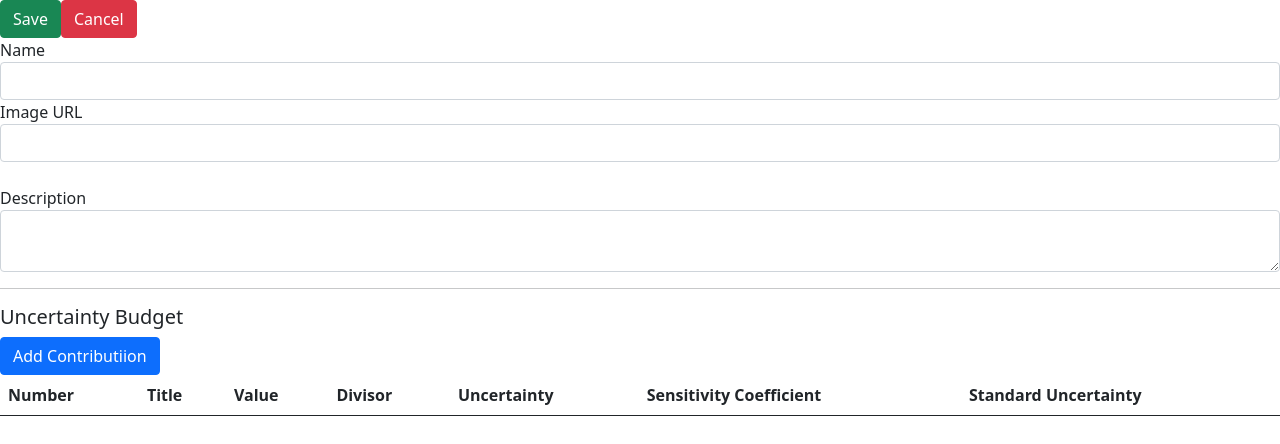
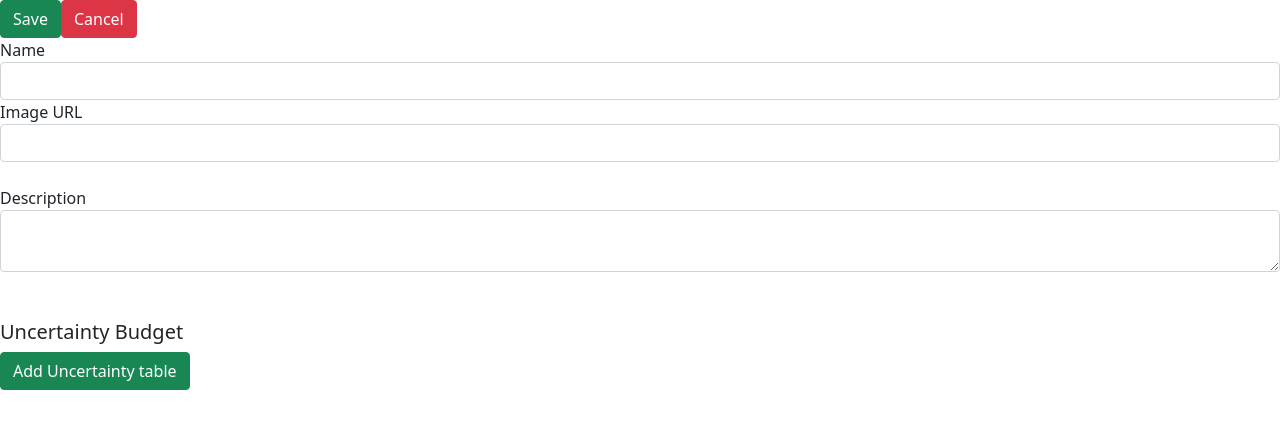
Before and after one commit to MetrologyExpert/webumeaa, an Angular app: page / in a window 1280 px wide. Shown: the top 444 px of the page. Built offline with nearby package versions, Linux system fonts and the light colour scheme.

Commit message:
4th commit

```diff
--- a/src/app/instrumentpage/instrumentpage.component.html
+++ b/src/app/instrumentpage/instrumentpage.component.html
@@ -63,46 +63,26 @@
                     </div>
                 </div>
             </div>
-<hr>
+<br>
+<br>
+
+            <h5>Uncertainty Budget</h5>
+
             <div formArrayName="uncertaintyBudgets">
-                <h5>Uncertainty Budget</h5> <button class="btn btn-primary" (click)="addContribution()">Add Contributiion</button>
-                <!-- <div *ngFor="let uncertaintyBudget of uncertaintyBudgets; let i=index"> -->
-                  <!-- The repeated uncertaintyBudget template -->
-                    <!-- <ng-container [formGroupName]="i">
-                       <input formControlName="example" />
-                       <input formControlName="measurementModel" />
-                    </ng-container>
-                </div> -->
+                <button class="btn btn-success" type="submit" (click)="addUncertaintyBudgetTable()">Add Uncertainty table</button>
 
-                 <table class="table table-striped">
-                    <thead>
-                      <tr>
-                        <th scope="col">Number</th>
-                        <th scope="col">Title</th>
-                        <th scope="col">Value</th>
-                        <th scope="col">Divisor</th>
-                        <th scope="col">Uncertainty</th>
-                        <th scope="col">Sensitivity Coefficient</th>
-                        <th scope="col">Standard Uncertainty</th>
+                <div *ngFor="let unc of uncertaintyBudgets; index as i">
+                  <div [formGroupName]="i">
+                    <input
+                    type="text"
+                    id="measurementCase"
+                    formControlName="measurementCase"
+                    class="form-control"
+                    #measurementCase>
+                  </div>
+                </div>
+            </div>
 
-                      </tr>
-                    </thead>
-                    <tbody>
-                      <tr
-                      *ngFor="let uncertaintyBudget of uncertaintyBudgets; let i=index"
-                      [formGroupName]="i"
-                      >
-                        <td scope="row">{{i}}</td>
-                        <td><input class="form-control" formControlName="title" /></td>
-                        <td><input class="form-control" formControlName="errorValue" /></td>
-                        <td><input class="form-control" formControlName="divisor" /></td>
-                        <td><input class="form-control" formControlName="standardUncertainty" /></td>
-                        <td><input class="form-control" formControlName="sensitivityCoefficient" /></td>
-                        <td><input class="form-control" formControlName="stdUncertainty" /></td>
-                     </tr>
-                    </tbody>
-                </table>
-            </div>
         </form>
     </div>
 
--- a/src/app/instrumentpage/instrumentpage.component.ts
+++ b/src/app/instrumentpage/instrumentpage.component.ts
@@ -27,19 +27,25 @@ export class InstrumentpageComponent implements OnInit {
     let description = '';
     let uncertaintyContributions = new FormArray([]);
 
+    let measurementCase = '';
+    let uncertaintyTable = new FormArray([]);
+
+
+
 
   this.instrumentProfileForm =
    new FormGroup({
         'name': new FormControl(name, Validators.required),
         'imagePath': new FormControl(imagePath, Validators.required),
         'description': new FormControl(description, Validators.required),
-        'uncertaintyBudgets': uncertaintyContributions
+        'uncertaintyBudgets': uncertaintyTable
       });
 
 
       //Uncertainty Budget Table
       this.uncertaintyBudgetTableForm = new FormGroup({
-
+        'measurementCase': new FormControl(measurementCase, Validators.required),
+        'contributions': uncertaintyContributions
       })
 
 
@@ -63,17 +69,22 @@ export class InstrumentpageComponent implements OnInit {
 
   }
 
+
   addUncertaintyBudgetTable(){
-
-  }
-
-
-  addContribution(){
-    this.uncertaintyBudgets.push(this.contributionForm);
+    this.uncertaintyBudgets.push(this.uncertaintyBudgetTableForm);
   }
 
   get uncertaintyBudgets() {
     return (<FormArray>this.instrumentProfileForm.get('uncertaintyBudgets')).controls;
   }
 
+
+  addContribution(){
+    this.contributions.push(this.contributionForm);
+  }
+
+  get contributions() {
+    return (<FormArray>this.uncertaintyBudgetTableForm.get('contributions')).controls;
+  }
+
 }
```
